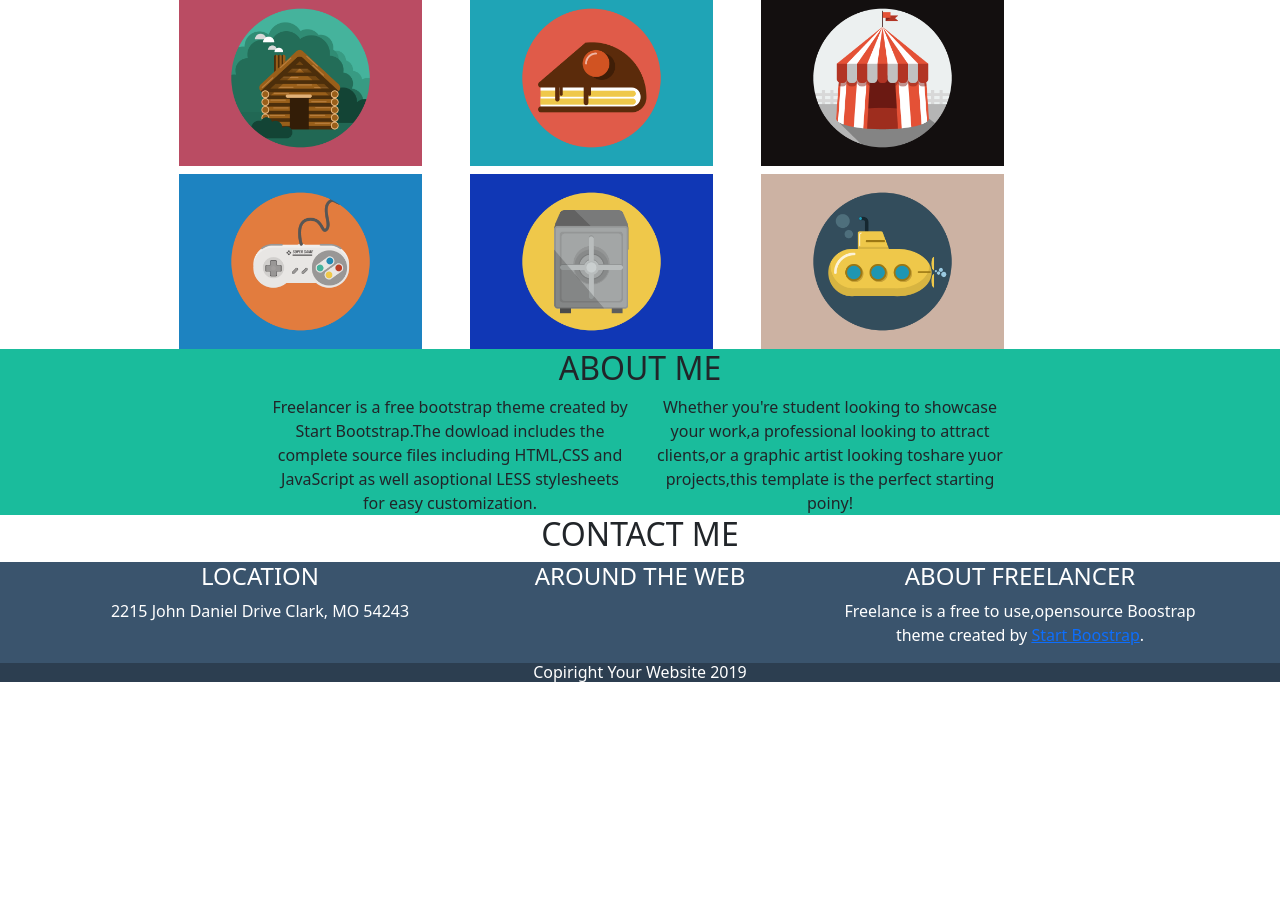
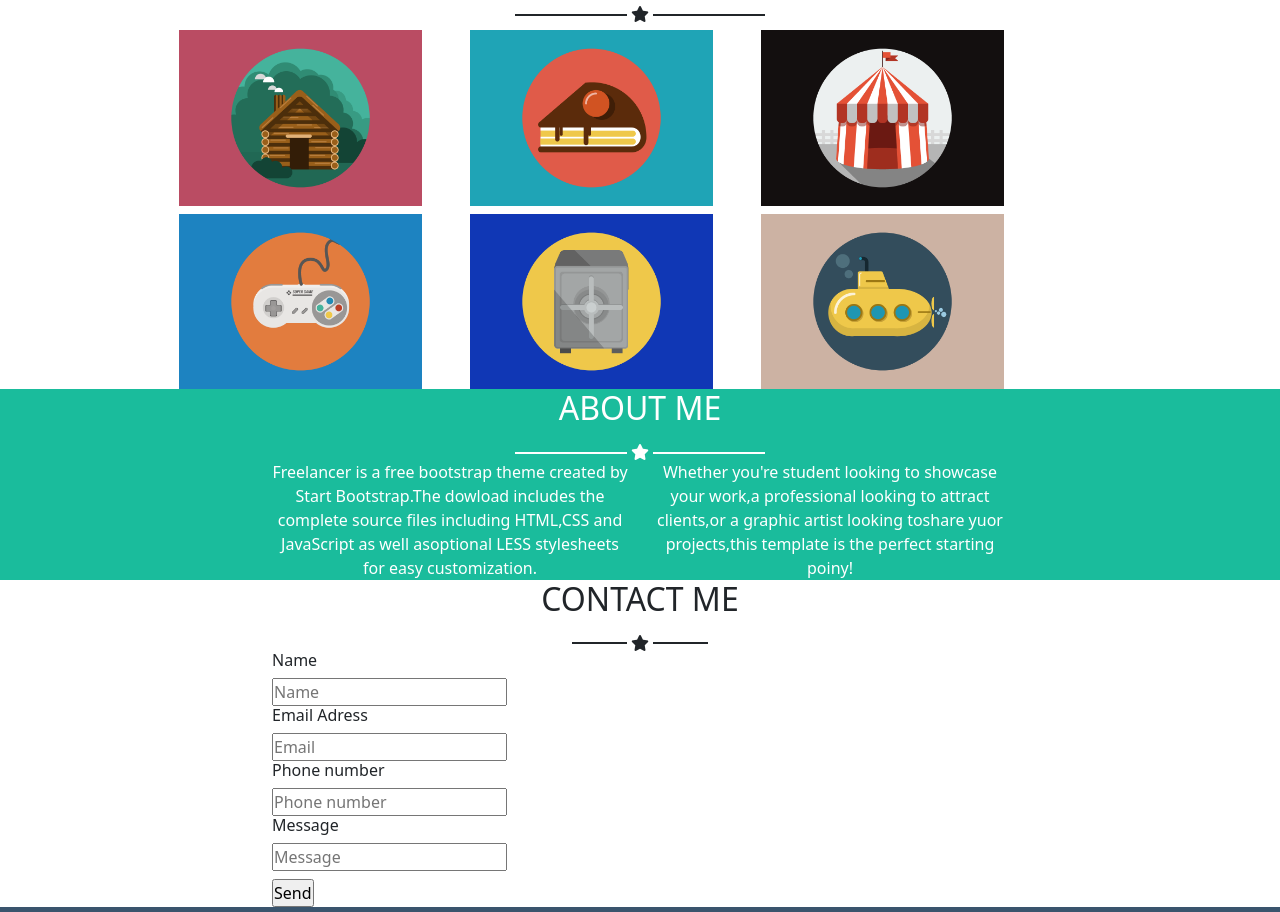
Before and after one commit to PincelliN/html-css-bootstrap-freelancer, a plain HTML site: page index.html in a window 1280 px wide. Shown: the part 446-1358 px from the top of the page. Before the commit the page ends 1136 px from the top, so only its background shows below. Drawn offline with nearby package versions, Linux system fonts and the light colour scheme.

Commit message:
add font awesome

```diff
--- a/css/style.css
+++ b/css/style.css
@@ -12,6 +12,7 @@ header{
 }
 main section:nth-child(odd){
     background-color:rgb(26, 188, 156) ;
+    color: white;
 }
 img{
     width:100%;
@@ -23,3 +24,27 @@ footer{
 footer section:last-child{
     background-color:rgb(44, 62, 80) ;
 }
+.box{
+    width: 10%;
+    height: 2px;
+    background-color: currentColor;
+    display: inline-block;
+}
+.border{
+    border: 1px solid black;
+    justify-content: center;
+}
+.fa-star{
+    vertical-align: sub;
+    color: currentColor;
+}
+i{
+    display: inline-block;
+}
+.fa-brands{
+    aspect-ratio: 1/1;
+    font-size: 1rem;
+    padding: 10px;
+    border: 1px solid currentColor;
+    border-radius: 100%;
+}
--- a/index.html
+++ b/index.html
@@ -1,31 +1,53 @@
 <!DOCTYPE html>
 <html lang="en">
   <head>
-    <meta charset="UTF-8">
-    <meta name="viewport" content="width=device-width, initial-scale=1.0">
-    <link href="https://cdn.jsdelivr.net/npm/bootstrap@5.3.3/dist/css/bootstrap.min.css" rel="stylesheet" integrity="sha384-QWTKZyjpPEjISv5WaRU9OFeRpok6YctnYmDr5pNlyT2bRjXh0JMhjY6hW+ALEwIH" crossorigin="anonymous">
-    <link rel="stylesheet" href="css/style.css">
+    <meta charset="UTF-8" />
+    <meta name="viewport" content="width=device-width, initial-scale=1.0" />
+    <link
+      href="https://cdn.jsdelivr.net/npm/bootstrap@5.3.3/dist/css/bootstrap.min.css"
+      rel="stylesheet"
+      integrity="sha384-QWTKZyjpPEjISv5WaRU9OFeRpok6YctnYmDr5pNlyT2bRjXh0JMhjY6hW+ALEwIH"
+      crossorigin="anonymous"
+    />
+    <link
+      rel="stylesheet"
+      href="https://cdnjs.cloudflare.com/ajax/libs/font-awesome/6.5.2/css/all.min.css"
+      integrity="sha512-SnH5WK+bZxgPHs44uWIX+LLJAJ9/2PkPKZ5QiAj6Ta86w+fsb2TkcmfRyVX3pBnMFcV7oQPJkl9QevSCWr3W6A=="
+      crossorigin="anonymous"
+      referrerpolicy="no-referrer"
+    />
+    <link rel="stylesheet" href="css/style.css" />
+
     <title>Boostrap</title>
   </head>
   <body>
     <header>
       <div class="container container-sm container-lg">
-            <div class="row">
+        <div class="row align-items-center">
           <div class="col-4 col-lg-3 offset-lg-2"><h3>START BOOTSTRAP</h3></div>
-                <div class="col-2 col-sm-4 col-lg-3 offset-6 offset-sm-4 offset-lg-2"></div>
+          <div
+            class="col-2 col-sm-4 col-lg-3 offset-6 offset-sm-4 offset-lg-2"
+          ><i class="fa-solid fa-bars"></i></div>
         </div>
       </div>
     </header>
     <main>
       <!-- JUMBOTRON -->
-        <section >
+      <section>
         <div class="container-fluid text-center">
           <div class="row gy-2">
-                    <div class="col-12"><img src="img/avatar.svg" alt="avatar"></div>
+            <div class="col-12"><img src="img/avatar.svg" alt="avatar" /></div>
             <div class="col-12">
               <h1>START BOOTSTRAP</h1>
             </div>
-                    <div class="col-12"></div>
+            <div class="col-12">
+                <div class="row align-items-center justify-content-center">
+                    <div class="col-12 text-center  ">
+                    <div class="box"></div>
+                    <i class="fa-solid fa-star"></i>
+                    <div class="box"></div>
+                 </div>
+            </div>
             <div class="col-12">
               <p>GRAPHIC ARTIS - WEB DESIGNER - ILLUSTRATOR</p>
             </div>
@@ -33,63 +55,137 @@
         </div>
       </section>
       <!-- SEZIONE IMMAGINI -->
-        <section >
-            <div class="container container-sm container-lg text-center ">
+      <section>
+        <div class="container container-sm container-lg text-center">
           <div class="row gy-2 gx-5">
-                    <div class="col-12"><H2>PORTFOLIO</H2></div>
-                    <div class="col-12"></div>
-                    <div class="col-10 col-sm-5 col-lg-3 offset-1 "><img src="img/cabin.png" alt="House"></div>
-                    <div class="col-10 col-sm-5 col-lg-3 offset-1 offset-sm-0"><img src="img/cake.png" alt="cake"></div>
-                    <div class="col-10 col-sm-5 col-lg-3 offset-1 offset-lg-0"><img src="img/circus.png" alt="circus"></div>
-                    <div class="col-10 col-sm-5 col-lg-3 offset-1 offset-sm-0 offset-lg-1"><img src="img/game.png" alt="game"></div>
-                    <div class="col-10 col-sm-5 col-lg-3 offset-1 offset-lg-0"><img src="img/safe.png" alt="safe"></div>
-                    <div class="col-10 col-sm-5 col-lg-3 offset-1 offset-sm-0  "><img src="img/submarine.png" alt=""></div>
+            <div class="col-12"><h2>PORTFOLIO</h2></div>
+            <div class="col-12">
+                    <div class="row align-items-center justify-content-center">
+                        <div class="col-12 text-center  ">
+                            <div class="box"></div>
+                            <i class="fa-solid fa-star"></i>
+                            <div class="box"></div>
+                        </div>
+                    </div>
+            </div>
+            <div class="col-10 col-sm-5 col-lg-3 offset-1">
+              <img src="img/cabin.png" alt="House" />
+            </div>
+            <div class="col-10 col-sm-5 col-lg-3 offset-1 offset-sm-0">
+              <img src="img/cake.png" alt="cake" />
+            </div>
+            <div class="col-10 col-sm-5 col-lg-3 offset-1 offset-lg-0">
+              <img src="img/circus.png" alt="circus" />
+            </div>
+            <div
+              class="col-10 col-sm-5 col-lg-3 offset-1 offset-sm-0 offset-lg-1"
+            >
+              <img src="img/game.png" alt="game" />
+            </div>
+            <div class="col-10 col-sm-5 col-lg-3 offset-1 offset-lg-0">
+              <img src="img/safe.png" alt="safe" />
+            </div>
+            <div class="col-10 col-sm-5 col-lg-3 offset-1 offset-sm-0">
+              <img src="img/submarine.png" alt="" />
+            </div>
           </div>
         </div>
       </section>
       <!-- ABOUT -->
-         <section >
-            <div class="container container-sm container-lg text-center ">
+      <section>
+        <div class="container container-sm container-lg text-center">
           <div class="row">
             <div class="col-12"><h2>ABOUT ME</h2></div>
-                    <div class="col-12"></div>
-                    <div class="col-8 col-sm-4 offset-2 offset-sm-2">Freelancer is a free bootstrap theme created by Start Bootstrap.The dowload includes the complete source files including HTML,CSS and JavaScript as well asoptional LESS stylesheets for easy customization.</div>
-                    <div class="col-8 col-sm-4 offset-2 offset-sm-0">Whether you're student looking to showcase your work,a professional looking to attract clients,or a graphic artist looking toshare yuor projects,this template is the perfect starting poiny!</div>
+            <div class="col-12">
+                <div class="row align-items-center justify-content-center">
+                    <div class="col-12 text-center  ">
+                        <div class="box"></div>
+                        <i class="fa-solid fa-star"></i>
+                        <div class="box"></div>
+                    </div>
+                </div>
+            </div>
+            <div class="col-8 col-sm-4 offset-2 offset-sm-2 align-self-end">
+              Freelancer is a free bootstrap theme created by Start
+              Bootstrap.The dowload includes the complete source files including
+              HTML,CSS and JavaScript as well asoptional LESS stylesheets for
+              easy customization.
+            </div>
+            <div class="col-8 col-sm-4 offset-2 offset-sm-0 align-self-start">
+              Whether you're student looking to showcase your work,a
+              professional looking to attract clients,or a graphic artist
+              looking toshare yuor projects,this template is the perfect
+              starting poiny!
+            </div>
             <div class="col-12"></div>
           </div>
         </div>
       </section>
       <!-- CONCTACT -->
-         <section >
-            <div class="container container-sm container-lg text-center ">
+      <section>
+        <div class="container container-sm container-lg">
           <div class="row">
-                    <div class="col-12"> <h2>CONTACT ME</h2></div>
-                    <div class="col-12"></div>
-                    <div class="col-8 offset-2"></div>
-                    <div class="col-8 offset-2"></div>
-                    <div class="col-8 offset-2"></div>
-                    <div class="col-8 offset-2"></div>
-                    <div class="col-8 offset-2"></div>
+            <div class="col-12 text-center"><h2>CONTACT ME</h2></div>
+            <div class="col-6 offset-3">
+                 <div class="row align-items-center justify-content-center">
+                    <div class="col-12 text-center  ">
+                    <div class="box"></div>
+                    <i class="fa-solid fa-star"></i>
+                    <div class="box"></div>
+                 </div>
+              </div>
+            </div>
+            <div class="col-8 offset-2">
+              <h6>Name</h6>
+              <input type=" text" placeholder="Name" />
+            </div>
+            <div class="col-8 offset-2">
+              <h6>Email Adress</h6>
+              <input type="email" placeholder="Email" />
+            </div>
+            <div class="col-8 offset-2">
+              <h6>Phone number</h6>
+              <input type="number" placeholder="Phone number" />
+            </div>
+            <div class="col-8 offset-2">
+              <h6>Message</h6>
+              <input type="text" placeholder="Message" aria-details="" />
+            </div>
+            <div class="col-8 offset-2 gy-2">
+              <input type="submit" value="Send" />
+            </div>
           </div>
         </div>
       </section>
     </main>
     <!-- fOOTER -->
     <footer>
-        <section >
-            <div class="container container-sm container-lg text-center ">
-                    <div class="row ">
-                    <div class="col-12 col-sm ">
+      <section>
+        <div class="container container-sm container-lg text-center">
+          <div class="row align-items-center">
+            <div class="col-12 col-sm">
               <h4>LOCATION</h4>
               <address>2215 John Daniel Drive Clark, MO 54243</address>
             </div>
-                    <div class="col-12 col-sm ">
+            <div class="col-12 col-sm">
               <h4>AROUND THE WEB</h4>
-
+              <div class="row">
+                <div class="col-3"><i class="fa-brands fa-facebook-f"></i></div>
+                <div class="col-3">
+                  <i class="fa-brands fa-google-plus-g"></i>
+                </div>
+                <div class="col-3"><i class="fa-brands fa-twitter"></i></div>
+                <div class="col-3">
+                  <i class="fa-brands fa-linkedin-in"></i>
+                </div>
+              </div>
             </div>
             <div class="col-12 col-sm">
               <h4>ABOUT FREELANCER</h4>
-                        <p>Freelance is a free to use,opensource Boostrap theme created by <a href="#">Start Boostrap</a>.</p>
+              <p>
+                Freelance is a free to use,opensource Boostrap theme created by
+                <a href="#">Start Boostrap</a>.
+              </p>
             </div>
           </div>
         </div>
@@ -99,7 +195,6 @@
           <dic class="col-12"><h6>Copiright Your Website 2019</h6></dic>
         </div>
       </section>
-
     </footer>
   </body>
 </html>
```
Lines whose indentation alone changed are shown as unchanged.
